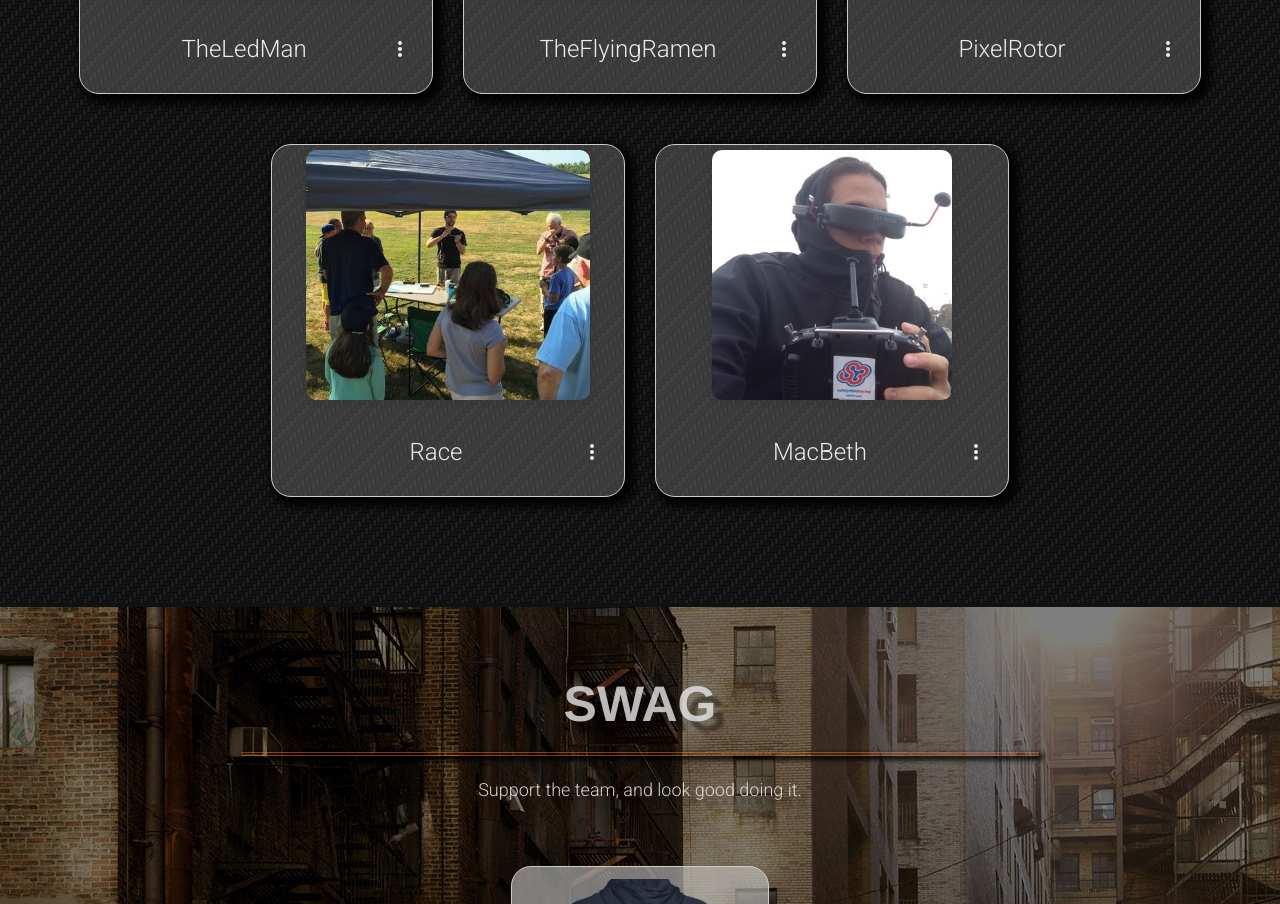
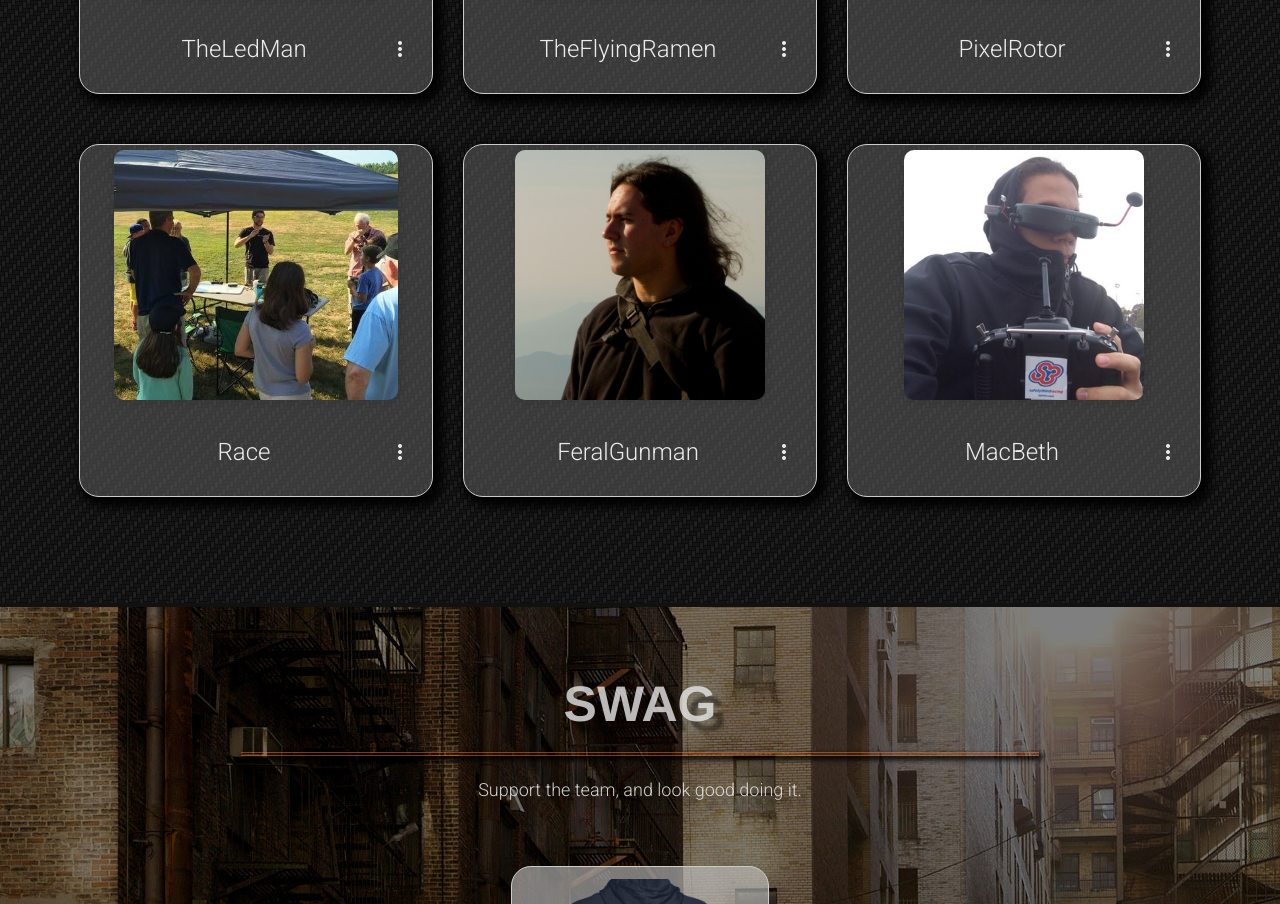
Before and after one commit to S3-Racing/Website, a plain HTML site: page index.html in a window 1280 px wide. Shown: the part 4562-5466 px from the top of the page. Drawn offline with nearby package versions, Linux system fonts and the light colour scheme.

Commit message:
add feralgunman card

```diff
--- a/index.html
+++ b/index.html
@@ -349,7 +349,7 @@
   					      </div>
 				        </div>
 
-				        <div class="col-sm-4 col-sm-offset-2">
+				        <div class="col-sm-4">
   					      <div class="card">
     					      <div class="card-image waves-effect waves-block waves-light" align="center">
     					        <img src="assets/img/people/race.jpg" class="activator" alt=""/>
@@ -366,6 +366,26 @@
     					        <span class="card-title grey-text text-darken-4">Race<i class="material-icons right">close</i></span>
     					        <p></p>
     					        <p><a href="https://www.facebook.com/s3fpv/">Youtube <i class="fa fa-youtube fa-fw"></i></a></p>
+    					      </div>
+  					      </div>
+				        </div>
+				        <div class="col-sm-4">
+  					      <div class="card">
+    					      <div class="card-image waves-effect waves-block waves-light" align="center">
+    					        <img src="assets/img/people/feralgunman.jpg" class="activator" alt=""/>
+    					      </div>
+    					      <div class="card-content">
+    					        <span class="card-title activator grey-text text-darken-3" style="vertical-align: top !important;">
+    					          FeralGunman
+    					          <i class="material-icons right" style="margin-left: 0px !important; vertical-align: middle; line-height: 2 !important;">
+    					            more_vert
+    					          </i>
+    					        </span>
+    					      </div>
+    					      <div class="card-reveal">
+    					        <span class="card-title grey-text text-darken-4">FeralGunman<i class="material-icons right">close</i></span>
+    					        <p></p>
+    					        <p><a href="https://www.youtube.com/channel/UCKGA-MHoRCJ232-FXMB_Y5A">Youtube <i class="fa fa-youtube fa-fw"></i></a></p>
     					      </div>
   					      </div>
 				        </div>
```
Also changed, not shown: assets/img/people/feralgunman.jpg (added).
